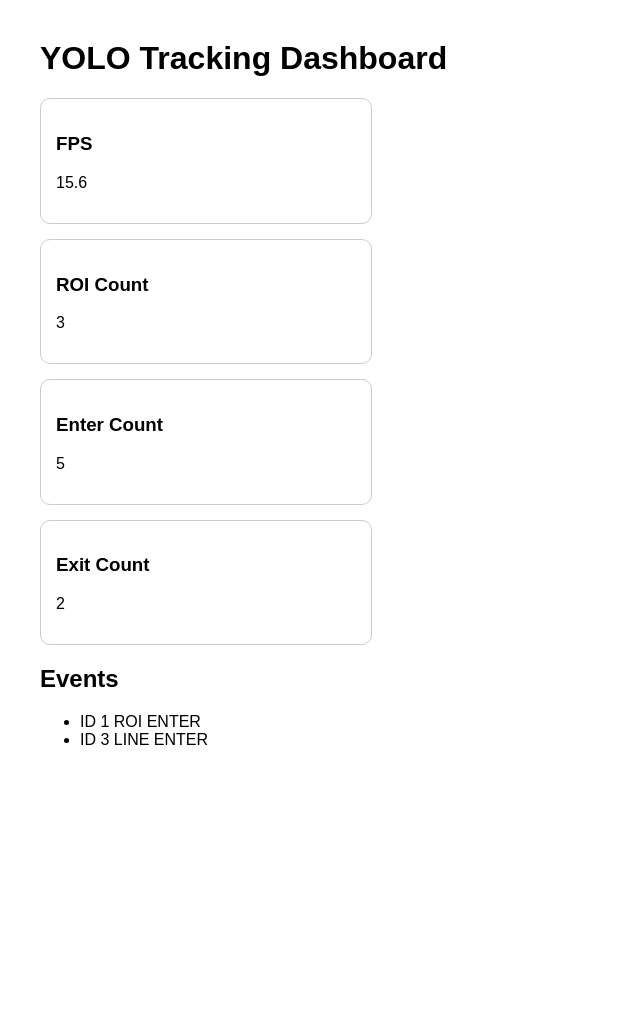
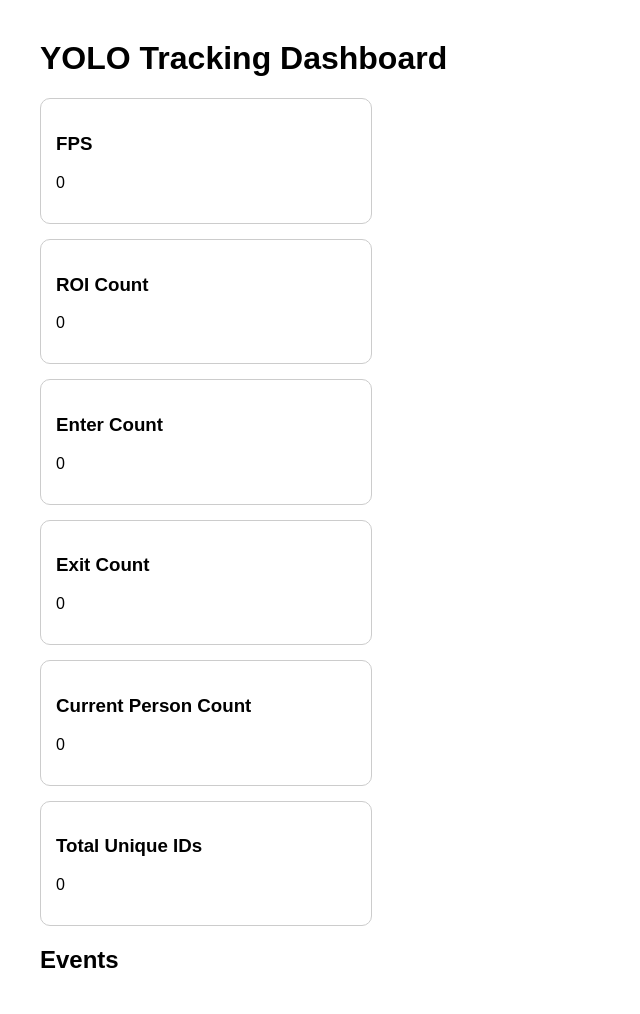
Before and after one commit to qxh-ye/YOLO-Tracking-System, a Flask app: page / in a window 1280 px wide. Shown: the whole page, without its empty margins (0-640 px from the left). Before the commit the page ends 745 px from the top, so only its background shows below. Run offline with Flask 3, Linux system fonts and the light colour scheme; data that the repository does not hold is empty.

Commit message:
feat：dashboard realtime update

```diff
--- a/dashboard.py
+++ b/dashboard.py
@@ -1,28 +1,22 @@
 from flask import Flask, render_template, jsonify
+from shared_status import get_status
 
 app = Flask(__name__)
-
-data = {
-    "fps": 15.6,
-    "roi_count": 3,
-    "enter_count": 5,
-    "exit_count": 2,
-    "events": [
-        "ID 1 ROI ENTER",
-        "ID 3 LINE ENTER"
-    ]
-}
 
 @app.route("/")
 def index():
     return render_template(
-        "index.html",
-        data=data
+        "index.html"
     )
 
 @app.route("/api/status")
 def status():
-    return jsonify(data)
+    return jsonify(get_status())
 
-if __name__ == "__main__":
-    app.run(debug=True)
+def run_dashboard():
+    app.run(
+        host="127.0.0.1",
+        port=5000,
+        debug=False,
+        use_reloader=False
+    )
--- /dev/null
+++ b/shared_status.py
@@ -0,0 +1,21 @@
+from threading import Lock
+
+status_data = {
+    "fps": 0,
+    "roi_count": 0,
+    "enter_count": 0,
+    "exit_count": 0,
+    "current_person_count": 0,
+    "total_unique_ids": 0,
+    "events": []
+}
+
+status_lock = Lock()
+
+def update_status(data):
+    with status_lock:
+        status_data.update(data)
+
+def get_status():
+    with status_lock:
+        return status_data.copy()
--- a/templates/index.html
+++ b/templates/index.html
@@ -1,22 +1,22 @@
 <!DOCTYPE html>
 <html>
-
-<style>
-body{
-    font-family: Arial;
-    margin:40px;
-}
-
-.card{
-    border:1px solid #ccc;
-    padding:15px;
-    margin-bottom:15px;
-    border-radius:10px;
-    width:300px;
-}
-</style>
 <head>
     <title>YOLO Dashboard</title>
+
+    <style>
+        body {
+            font-family: Arial;
+            margin: 40px;
+        }
+
+        .card {
+            border: 1px solid #ccc;
+            padding: 15px;
+            margin-bottom: 15px;
+            border-radius: 10px;
+            width: 300px;
+        }
+    </style>
 </head>
 
 <body>
@@ -25,31 +25,63 @@ body{
 
 <div class="card">
     <h3>FPS</h3>
-    <p>{{ data.fps }}</p>
+    <p id="fps">0</p>
 </div>
 
 <div class="card">
     <h3>ROI Count</h3>
-    <p>{{ data.roi_count }}</p>
+    <p id="roi_count">0</p>
 </div>
 
 <div class="card">
     <h3>Enter Count</h3>
-    <p>{{ data.enter_count }}</p>
+    <p id="enter_count">0</p>
 </div>
 
 <div class="card">
     <h3>Exit Count</h3>
-    <p>{{ data.exit_count }}</p>
+    <p id="exit_count">0</p>
+</div>
+
+<div class="card">
+    <h3>Current Person Count</h3>
+    <p id="current_person_count">0</p>
+</div>
+
+<div class="card">
+    <h3>Total Unique IDs</h3>
+    <p id="total_unique_ids">0</p>
 </div>
 
 <h2>Events</h2>
+<ul id="events"></ul>
 
-<ul>
-{% for event in data.events %}
-    <li>{{ event }}</li>
-{% endfor %}
-</ul>
+<script>
+async function updateStatus() {
+    const response = await fetch("/api/status");
+    const data = await response.json();
+
+    document.getElementById("fps").innerText = data.fps;
+    document.getElementById("roi_count").innerText = data.roi_count;
+    document.getElementById("enter_count").innerText = data.enter_count;
+    document.getElementById("exit_count").innerText = data.exit_count;
+    document.getElementById("current_person_count").innerText = data.current_person_count;
+    document.getElementById("total_unique_ids").innerText = data.total_unique_ids;
+
+    const eventsList = document.getElementById("events");
+    eventsList.innerHTML = "";
+
+    data.events.forEach(function(event) {
+        const li = document.createElement("li");
+        li.innerText = event;
+        eventsList.appendChild(li);
+    });
+}
+
+updateStatus();
+
+setInterval(updateStatus, 1000);
+</script>
 
 </body>
 </html>
```
Also changed, not shown: main.py (+17 -0 lines).
